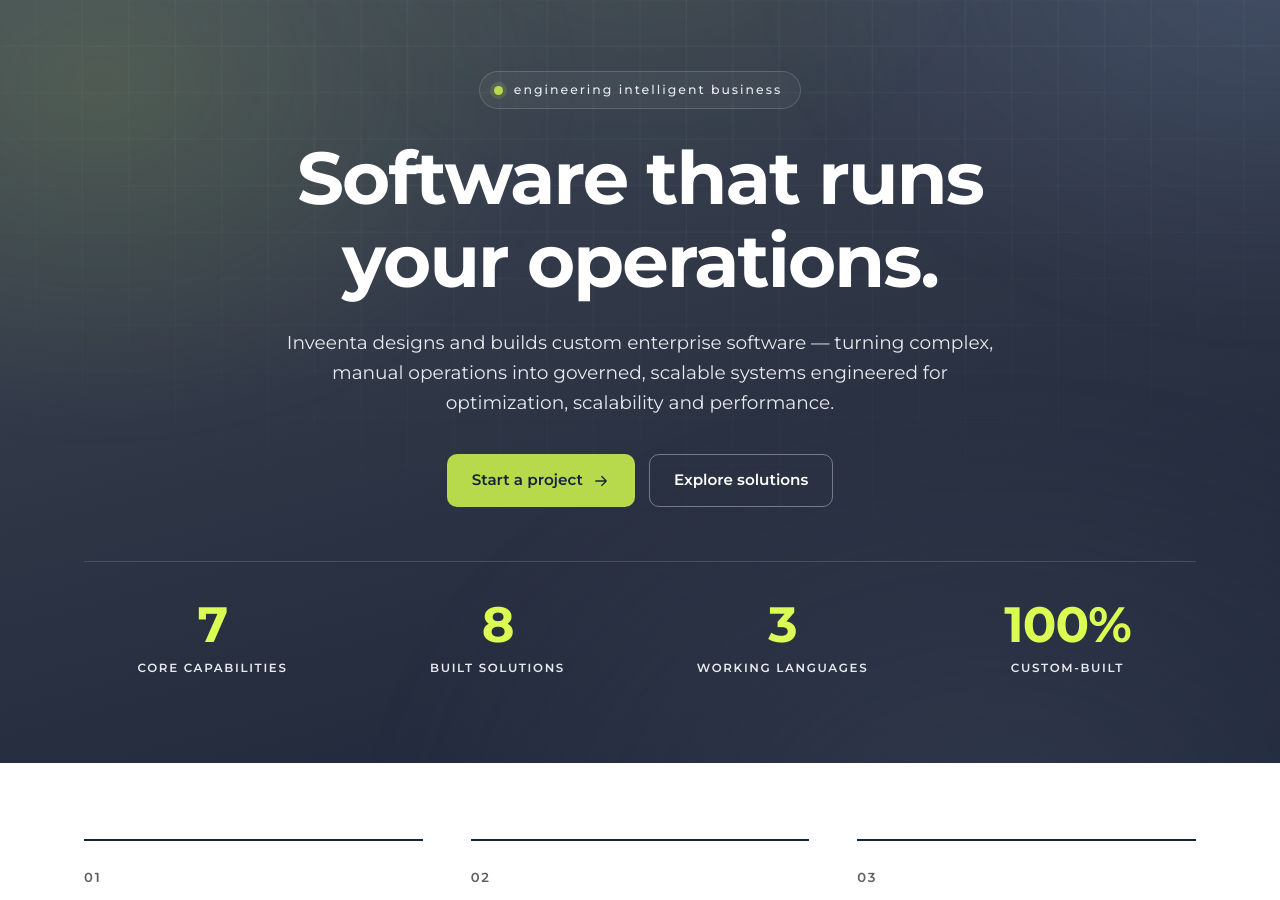
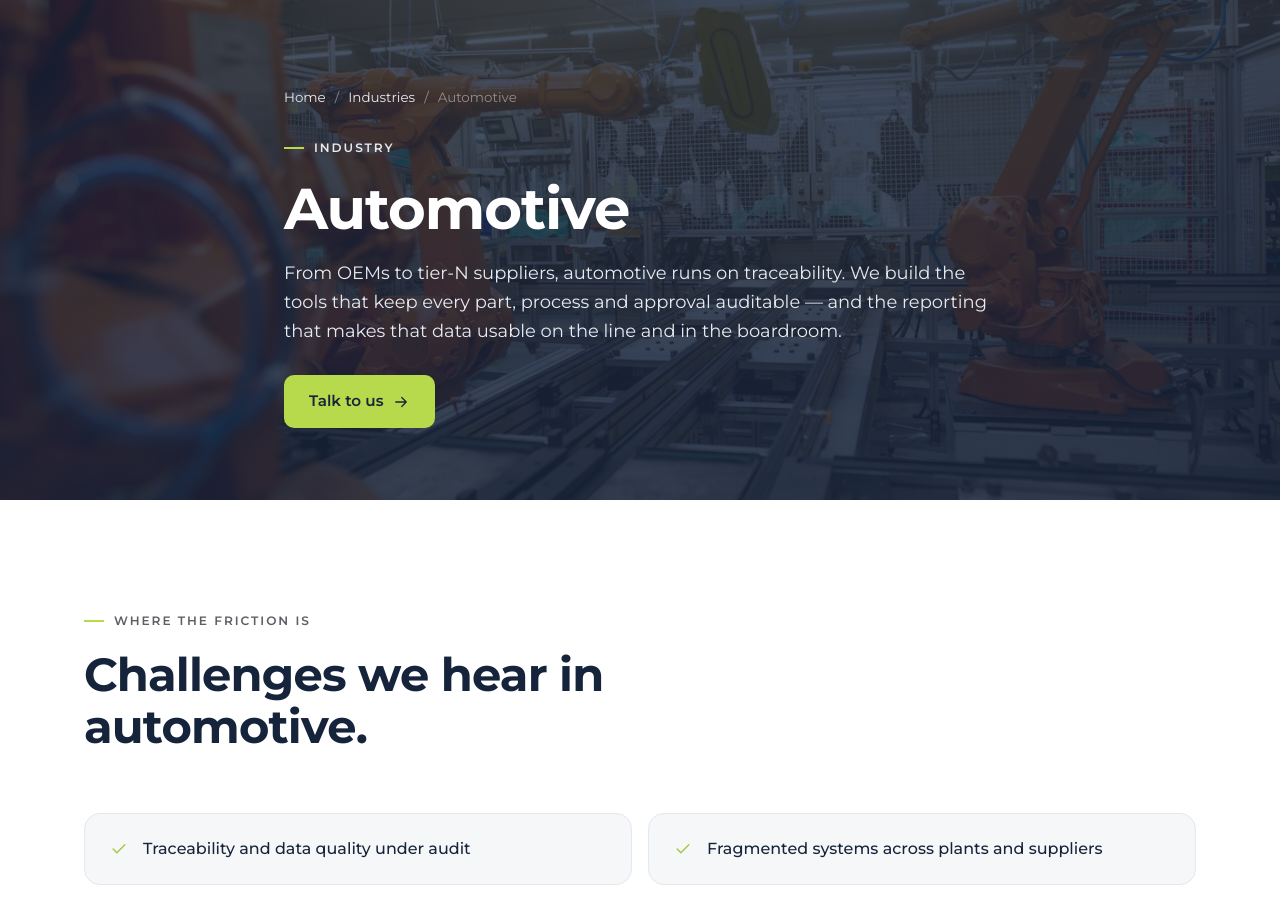
Before and after one commit to InveentaDigitalSolutions/INVWEBSITE, a React (Vite) app: page /industries/automotive in a window 1280 px wide. Shown: the part 120-1020 px from the top of the page. Built offline with nearby package versions, Linux system fonts and the light colour scheme.

Commit message:
Add routed Industry deep-dive pages (/industries/:slug) with challenges + related solutions; react-router layout

```diff
--- a/src/App.css
+++ b/src/App.css
@@ -675,10 +675,12 @@
 
 .industry-card {
   position: relative;
+  display: block;
   height: 380px;
   border-radius: var(--radius);
   overflow: hidden;
   isolation: isolate;
+  color: inherit;
 }
 
 .industry-card__img {
@@ -733,6 +735,123 @@
   font-size: 0.9rem;
   color: rgba(231, 234, 239, 0.85);
   line-height: 1.5;
+}
+
+.industry-card__cta {
+  margin-top: 16px;
+  display: inline-flex;
+  align-items: center;
+  gap: 7px;
+  font-size: 0.82rem;
+  font-weight: 600;
+  letter-spacing: 0.04em;
+  color: var(--green);
+}
+
+.industry-card__arrow {
+  width: 16px;
+  height: 16px;
+  transition: transform 0.18s ease;
+}
+
+.industry-card:hover .industry-card__arrow {
+  transform: translateX(4px);
+}
+
+/* ---------- Industry deep-dive page ---------- */
+.ip-hero {
+  position: relative;
+  color: var(--white);
+  padding-top: 132px;
+  padding-bottom: 72px;
+  overflow: hidden;
+}
+
+.ip-hero__img {
+  position: absolute;
+  inset: 0;
+  width: 100%;
+  height: 100%;
+  object-fit: cover;
+}
+
+.ip-hero__overlay {
+  position: absolute;
+  inset: 0;
+  background: linear-gradient(
+      180deg,
+      rgba(22, 36, 59, 0.78) 0%,
+      rgba(22, 36, 59, 0.86) 100%
+    ),
+    radial-gradient(60% 80% at 80% 0%, rgba(22, 36, 59, 0.3), transparent 70%);
+}
+
+.ip-hero__inner {
+  position: relative;
+  max-width: 760px;
+}
+
+.ip-breadcrumb {
+  display: flex;
+  align-items: center;
+  gap: 9px;
+  font-size: 0.84rem;
+  color: var(--mist);
+  margin-bottom: 22px;
+}
+
+.ip-breadcrumb a:hover {
+  color: var(--green);
+}
+
+.ip-breadcrumb span {
+  color: rgba(231, 234, 239, 0.5);
+}
+
+.ip-breadcrumb__current {
+  color: var(--white);
+}
+
+.ip-hero__title {
+  font-size: clamp(2.4rem, 1.5rem + 3.4vw, 3.6rem);
+  color: var(--white);
+}
+
+.ip-hero__lead {
+  margin: 18px 0 30px;
+  font-size: 1.12rem;
+  color: var(--mist);
+}
+
+.ip-challenges {
+  background: var(--surface);
+}
+
+.ip-challenge-list {
+  list-style: none;
+  padding: 0;
+  display: grid;
+  grid-template-columns: repeat(2, 1fr);
+  gap: 16px;
+}
+
+.ip-challenge {
+  display: flex;
+  align-items: center;
+  gap: 14px;
+  padding: 22px 24px;
+  background: var(--surface-alt);
+  border: 1px solid var(--line);
+  border-radius: var(--radius);
+  font-weight: 500;
+  color: var(--navy);
+}
+
+.ip-challenge__icon {
+  width: 20px;
+  height: 20px;
+  flex-shrink: 0;
+  color: var(--green-deep);
 }
 
 /* ---------- Technology ---------- */
@@ -1167,6 +1286,9 @@
   .industries__grid {
     grid-template-columns: repeat(2, 1fr);
   }
+  .ip-challenge-list {
+    grid-template-columns: 1fr;
+  }
   .pillars__grid {
     grid-template-columns: 1fr;
     gap: 32px;
--- a/src/App.tsx
+++ b/src/App.tsx
@@ -1,33 +1,39 @@
+import { BrowserRouter, Routes, Route, Navigate, useLocation } from "react-router-dom";
+import { useEffect } from "react";
 import Navbar from "./components/Navbar";
-import Hero from "./components/Hero";
-import Pillars from "./components/Pillars";
-import Capabilities from "./components/Capabilities";
-import Solutions from "./components/Solutions";
-import Industries from "./components/Industries";
-import Technologies from "./components/Technologies";
-import Approach from "./components/Approach";
-import Contact from "./components/Contact";
 import Footer from "./components/Footer";
-import { useReveal } from "./useReveal";
+import HomePage from "./components/HomePage";
+import IndustryPage from "./components/IndustryPage";
 import "./App.css";
 
+// Scroll to top on route change; honour in-page hash anchors.
+function ScrollManager() {
+  const { pathname, hash } = useLocation();
+  useEffect(() => {
+    if (hash) {
+      const el = document.querySelector(hash);
+      if (el) {
+        el.scrollIntoView();
+        return;
+      }
+    }
+    window.scrollTo(0, 0);
+  }, [pathname, hash]);
+  return null;
+}
+
 function App() {
-  useReveal();
   return (
-    <>
+    <BrowserRouter>
+      <ScrollManager />
       <Navbar />
-      <main>
-        <Hero />
-        <Pillars />
-        <Capabilities />
-        <Solutions />
-        <Industries />
-        <Technologies />
-        <Approach />
-        <Contact />
-      </main>
+      <Routes>
+        <Route path="/" element={<HomePage />} />
+        <Route path="/industries/:slug" element={<IndustryPage />} />
+        <Route path="*" element={<Navigate to="/" replace />} />
+      </Routes>
       <Footer />
-    </>
+    </BrowserRouter>
   );
 }
 
--- a/src/components/Footer.tsx
+++ b/src/components/Footer.tsx
@@ -7,7 +7,7 @@
     <footer className="footer on-dark">
       <div className="container footer__inner">
         <div className="footer__brand">
-          <a href="#top" aria-label="inveenta home">
+          <a href="/" aria-label="inveenta home">
             <Logo size="lg" variant="light" withTagline />
           </a>
         </div>
--- /dev/null
+++ b/src/components/HomePage.tsx
@@ -0,0 +1,25 @@
+import Hero from "./Hero";
+import Pillars from "./Pillars";
+import Capabilities from "./Capabilities";
+import Solutions from "./Solutions";
+import Industries from "./Industries";
+import Technologies from "./Technologies";
+import Approach from "./Approach";
+import Contact from "./Contact";
+import { useReveal } from "../useReveal";
+
+export default function HomePage() {
+  useReveal();
+  return (
+    <main>
+      <Hero />
+      <Pillars />
+      <Capabilities />
+      <Solutions />
+      <Industries />
+      <Technologies />
+      <Approach />
+      <Contact />
+    </main>
+  );
+}
--- /dev/null
+++ b/src/components/IndustryPage.tsx
@@ -0,0 +1,76 @@
+import { useParams, Link, Navigate } from "react-router-dom";
+import { industries, solutions } from "../data";
+import { useReveal } from "../useReveal";
+import CardGrid from "./CardGrid";
+import Icon from "./Icon";
+
+export default function IndustryPage() {
+  useReveal();
+  const { slug } = useParams();
+  const industry = industries.find((i) => i.slug === slug);
+  if (!industry) return <Navigate to="/" replace />;
+
+  const related = solutions.filter((s) => industry.solutions.includes(s.title));
+
+  return (
+    <main className="industry-page">
+      {/* Hero */}
+      <section className="ip-hero on-dark">
+        <img className="ip-hero__img" src={`/img/${industry.image}.jpg`} alt="" />
+        <div className="ip-hero__overlay" />
+        <div className="container ip-hero__inner">
+          <nav className="ip-breadcrumb" aria-label="Breadcrumb">
+            <Link to="/">Home</Link>
+            <span>/</span>
+            <Link to="/#industries">Industries</Link>
+            <span>/</span>
+            <span className="ip-breadcrumb__current">{industry.name}</span>
+          </nav>
+          <span className="eyebrow">Industry</span>
+          <h1 className="ip-hero__title">{industry.name}</h1>
+          <p className="ip-hero__lead">{industry.intro}</p>
+          <a href="/#contact" className="btn btn-primary">
+            Talk to us <Icon name="arrow" className="btn__icon" />
+          </a>
+        </div>
+      </section>
+
+      {/* Challenges */}
+      <section className="section ip-challenges">
+        <div className="container">
+          <div className="section-head">
+            <span className="eyebrow">Where the friction is</span>
+            <h2>Challenges we hear in {industry.name.toLowerCase()}.</h2>
+          </div>
+          <ul className="ip-challenge-list">
+            {industry.challenges.map((c) => (
+              <li className="ip-challenge reveal" key={c}>
+                <Icon name="check" className="ip-challenge__icon" />
+                <span>{c}</span>
+              </li>
+            ))}
+          </ul>
+        </div>
+      </section>
+
+      {/* Related solutions */}
+      <section className="section solutions" id="solutions">
+        <div className="container">
+          <div className="section-head">
+            <span className="eyebrow">What we build</span>
+            <h2>Solutions for {industry.name.toLowerCase()}.</h2>
+            <p>
+              The use-cases most relevant here — each one custom-fitted to your data and process.
+              Select any to go deeper.
+            </p>
+          </div>
+          <CardGrid items={related} idPrefix={`ind-${industry.slug}`} />
+          <p className="solutions__note">
+            <Link to="/#solutions">See all solutions</Link> · or{" "}
+            <a href="/#contact">tell us what you're trying to solve</a>.
+          </p>
+        </div>
+      </section>
+    </main>
+  );
+}
--- a/src/components/Navbar.tsx
+++ b/src/components/Navbar.tsx
@@ -17,7 +17,7 @@
   return (
     <header className={`nav nav--solid ${scrolled ? "nav--scrolled" : ""}`}>
       <div className="container nav__inner">
-        <a href="#top" className="nav__brand" onClick={() => setOpen(false)} aria-label="inveenta home">
+        <a href="/" className="nav__brand" onClick={() => setOpen(false)} aria-label="inveenta home">
           <Logo size="sm" variant="dark" />
         </a>
 
@@ -27,7 +27,7 @@
               {item.label}
             </a>
           ))}
-          <a href="#contact" className="btn btn-primary nav__cta" onClick={() => setOpen(false)}>
+          <a href="/#contact" className="btn btn-primary nav__cta" onClick={() => setOpen(false)}>
             Get in touch
           </a>
         </nav>
--- a/src/data.ts
+++ b/src/data.ts
@@ -8,10 +8,10 @@
 };
 
 export const nav = [
-  { label: "Capabilities", href: "#capabilities" },
-  { label: "Solutions", href: "#solutions" },
-  { label: "Industries", href: "#industries" },
-  { label: "Technology", href: "#technology" },
+  { label: "Capabilities", href: "/#capabilities" },
+  { label: "Solutions", href: "/#solutions" },
+  { label: "Industries", href: "/#industries" },
+  { label: "Technology", href: "/#technology" },
 ];
 
 // The three brand pillars from the identity.
@@ -242,12 +242,30 @@
 ];
 
 // Industries served — each maps to the solutions most relevant to it.
-export const industries = [
+export type Industry = {
+  slug: string;
+  image: string;
+  name: string;
+  body: string;
+  intro: string;
+  challenges: string[];
+  solutions: string[];
+};
+
+export const industries: Industry[] = [
   {
     slug: "automotive",
     image: "automotive",
     name: "Automotive",
     body: "Traceable, data-quality-first solutions for OEMs and suppliers — where every record has to hold up.",
+    intro:
+      "From OEMs to tier-N suppliers, automotive runs on traceability. We build the tools that keep every part, process and approval auditable — and the reporting that makes that data usable on the line and in the boardroom.",
+    challenges: [
+      "Traceability and data quality under audit",
+      "Fragmented systems across plants and suppliers",
+      "Manual quality and inspection processes",
+      "Reporting that can't keep up with the line",
+    ],
     solutions: ["Quality Management", "Transport Management", "Inspection Tools", "Monitoring & Controlling"],
   },
   {
@@ -255,6 +273,14 @@
     image: "logistics",
     name: "Logistics & Rail",
     body: "Transport tracking and operational visibility across complex, multi-party supply chains.",
+    intro:
+      "Goods move across many hands and many systems. We make the movement visible — state by state — and surface the exceptions before they turn into delays, so operations teams act on signals, not surprises.",
+    challenges: [
+      "Visibility across multi-party supply chains",
+      "Complex, multi-state transport workflows",
+      "Manual status chasing and re-keying",
+      "Operational reporting that lags reality",
+    ],
     solutions: ["Transport Management", "Monitoring & Controlling", "Inspection Tools", "Project Management"],
   },
   {
@@ -262,6 +288,14 @@
     image: "finance",
     name: "Finance",
     body: "Controlling, reporting and cost-transparency tools that stand up to commercial scrutiny.",
+    intro:
+      "Controlling and commercial teams need numbers they can defend. We build the cost-transparency, monitoring and reporting tools that replace black-box spreadsheets with transparent, governed figures.",
+    challenges: [
+      "Cost transparency and TCO across the business",
+      "Monthly look-back instead of live signals",
+      "Spreadsheet-bound, black-box calculations",
+      "Governance and access under review",
+    ],
     solutions: ["Monitoring & Controlling", "TCO Tools", "Project Management", "Ticket Systems"],
   },
   {
@@ -269,6 +303,14 @@
     image: "manufacturing",
     name: "Manufacturing",
     body: "Quality, inspection and process tools that connect the shop floor to the people who run it.",
+    intro:
+      "The shop floor generates data the office can't see. We connect the two — quality, inspection and process tools that turn floor activity into decisions, and that people actually want to use.",
+    challenges: [
+      "Paper checklists and manual re-keying",
+      "Quality and defect traceability",
+      "Disconnected shop-floor and office systems",
+      "Low adoption of new tools",
+    ],
     solutions: ["Quality Management", "Inspection Tools", "Monitoring & Controlling", "Gamification"],
   },
 ];
```
Also changed, not shown: src/components/Industries.tsx (+12 -3 lines).
